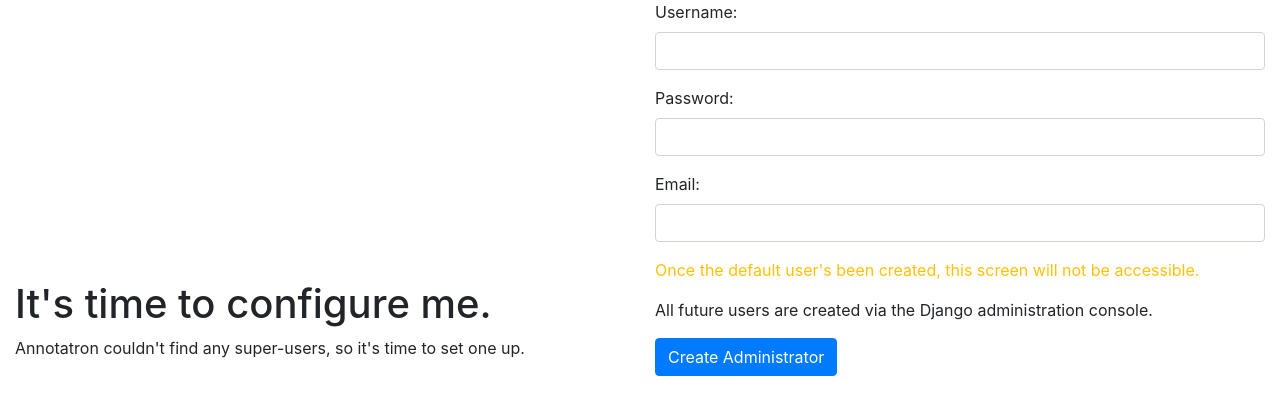
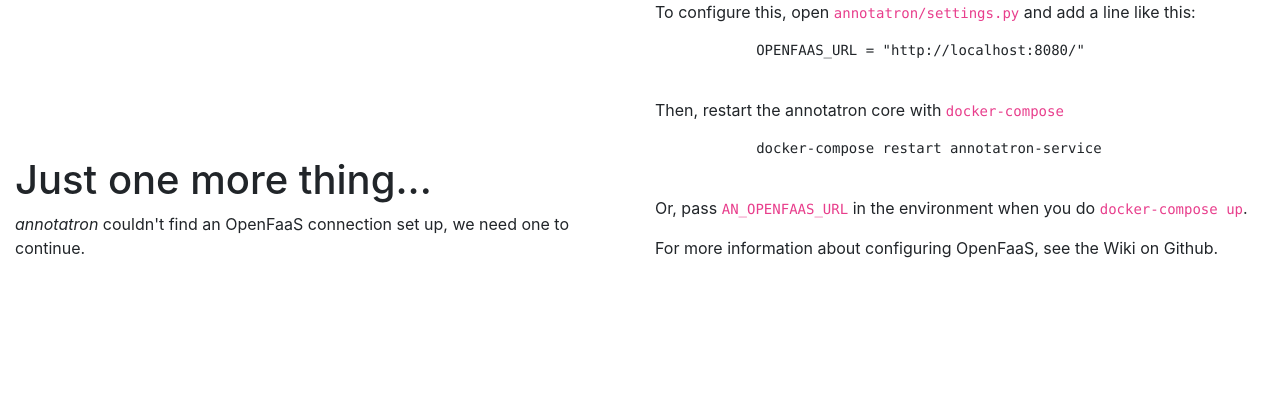
Before and after one commit to Sentimentron/annotatron-old, a Django app: page /control/setup/faas in a window 1280 px wide. Shown: the top 415 px of the page. Run offline with Django 3.2, Linux system fonts and the light colour scheme; parts of the project's set-up code (start-up, migrations or seed data) failed here and were passed over; some libraries are stand-ins or nearby versions.

Commit message:
Adding one more thing...

```diff
--- a/annotatron/annotatron/settings.py
+++ b/annotatron/annotatron/settings.py
@@ -53,7 +53,8 @@ MIDDLEWARE = [
     'django.contrib.auth.middleware.AuthenticationMiddleware',
     'django.contrib.messages.middleware.MessageMiddleware',
     'django.middleware.clickjacking.XFrameOptionsMiddleware',
-    'control.middleware.MissingSuperUserMiddleware'
+    'control.middleware.MissingSuperUserMiddleware',
+    'control.middleware.MissingFaasMiddleWare'
 ]
 
 ROOT_URLCONF = 'annotatron.urls'
@@ -139,3 +140,5 @@ STATIC_URL = '/annotatron/static/'
 CUSTOM_STORAGE_OPTIONS = {}
 
 TEST_RUNNER='annotatron.utils.UnManagedModelTestRunner'
+
+OPENFAAS_URL = os.getenv("AN_OPENFAAS_URL")
--- a/annotatron/annotatron/urls.py
+++ b/annotatron/annotatron/urls.py
@@ -19,6 +19,7 @@ import control.views
 
 urlpatterns = [
     url(r'^admin/', admin.site.urls),
-    url(r'^control/setup', control.views.InitialSetupView.as_view(), name='control-setup'),
+    url(r'^control/setup/user', control.views.InitialSetupUserView.as_view(), name='setup-user'),
+    url(r'^control/setup/faas', control.views.InitialSetupFaasView.as_view(), name='setup-faas'),
     url(r'^$', control.views.IndexView.as_view(), name='home')
 ]
--- a/annotatron/control/middleware.py
+++ b/annotatron/control/middleware.py
@@ -1,6 +1,7 @@
 from django.contrib.auth.models import User
 from django.http import HttpRequest, HttpResponseRedirect
 from django.urls import reverse
+from django.conf import settings
 
 
 class MissingSuperUserMiddleware:
@@ -18,6 +19,25 @@ class MissingSuperUserMiddleware:
         if "/control/" not in request.get_raw_uri():
             superusers = User.objects.filter(is_superuser=True)
             if superusers.count() == 0:
-                return HttpResponseRedirect(reverse('control-setup'))
+                return HttpResponseRedirect(reverse('setup-user'))
 
         return self.get_response(request)
+
+
+class MissingFaasMiddleWare:
+    """
+        This middleware checks if Annotatron has a connection to OpenFaaS set up.
+    """
+
+    def __init__(self, get_response):
+        self.get_response = get_response
+
+    def __call__(self, request: HttpRequest):
+        if "/control/setup/faas" not in request.get_raw_uri():
+            try:
+                if settings.OPENFAAS_URL is None:
+                    return HttpResponseRedirect(reverse('setup-faas'))
+            except AttributeError:
+                return HttpResponseRedirect(reverse('setup-faas'))
+
+        return self.get_response(request)
--- a/annotatron/control/views.py
+++ b/annotatron/control/views.py
@@ -5,7 +5,7 @@ from django.contrib.auth.models import User
 
 
 # Create your views here.
-class InitialSetupView(TemplateView):
+class InitialSetupUserView(TemplateView):
     template_name = "initial.html"
 
     def get(self, request):
@@ -41,5 +41,9 @@ class InitialSetupView(TemplateView):
             return render(request, 'initial.html', {'success': True})
 
 
+class InitialSetupFaasView(TemplateView):
+    template_name = 'faas.html'
+
+
 class IndexView(TemplateView):
     template_name = 'index.html'
--- a/annotatron/templates/base.html
+++ b/annotatron/templates/base.html
@@ -4,7 +4,7 @@
     <meta charset="UTF-8">
     <meta name="viewport" content="width=device-width, initial-scale=1, shrink-to-fit=no">
     <link rel="stylesheet" href="https://maxcdn.bootstrapcdn.com/bootstrap/4.0.0/css/bootstrap.min.css" integrity="sha384-Gn5384xqQ1aoWXA+058RXPxPg6fy4IWvTNh0E263XmFcJlSAwiGgFAW/dAiS6JXm" crossorigin="anonymous">
-    <title>{{title|default_if_none:"Annotatron"}}</title>
+    <title>{{title|default_if_none:"annotatron"}}</title>
     <style type="text/css">
         body {
             min-height: 500px;
--- /dev/null
+++ b/annotatron/templates/faas.html
@@ -0,0 +1,27 @@
+{% extends 'base.html' %}
+
+{% block content %}
+
+<div class="row align-items-end">
+
+    <div class="col">
+        <h1>Just one more thing...</h1>
+        <p><i>annotatron</i> couldn't find an OpenFaaS connection set up, we need one to continue.</p>
+    </div>
+
+    <div class="col">
+
+        <p>To configure this, open <code>annotatron/settings.py</code> and add a line like this:</p>
+        <pre>
+            OPENFAAS_URL = "http://localhost:8080/"
+        </pre>
+        <p>Then, restart the annotatron core with <code>docker-compose</code></p>
+        <pre>
+            docker-compose restart annotatron-service
+        </pre>
+        <p>Or, pass <code>AN_OPENFAAS_URL</code> in the environment when you do <code>docker-compose up</code>.</p>
+        <p>For more information about configuring OpenFaaS, see the Wiki on Github.</p>
+
+    </div>
+
+{% endblock %}
--- a/annotatron/templates/initial.html
+++ b/annotatron/templates/initial.html
@@ -7,7 +7,7 @@
 
     <div class="col">
         <h1>It's time to configure me.</h1>
-        <p>Annotatron couldn't find any super-users, so it's time to set one up.</p>
+        <p><i>annotatron</i> couldn't find any super-users, so it's time to set one up.</p>
     </div>
 
     <div class="col">
--- a/docker/docker-compose.yaml
+++ b/docker/docker-compose.yaml
@@ -45,3 +45,5 @@ services:
       - ./annotatron/entrypoint.sh:/entrypoint.sh
     depends_on:
       - postgres-service
+    environment:
+      AN_OPENFAAS_URL: ${AN_OPENFAAS_URL}
```
